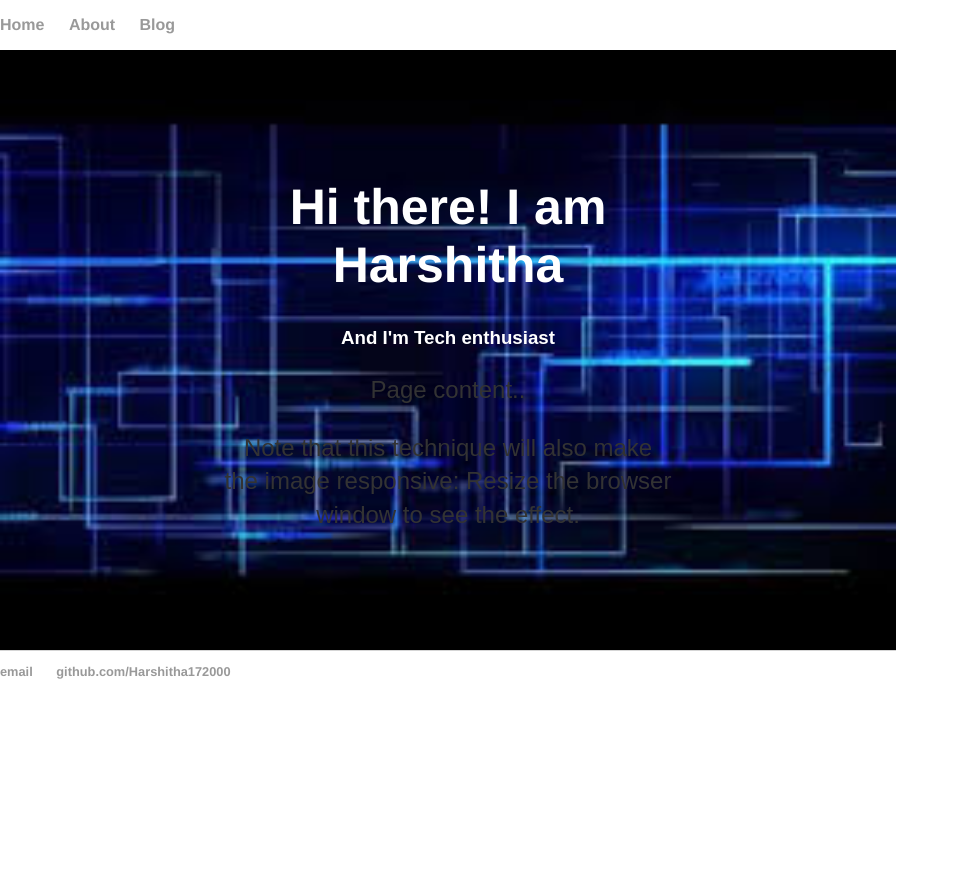
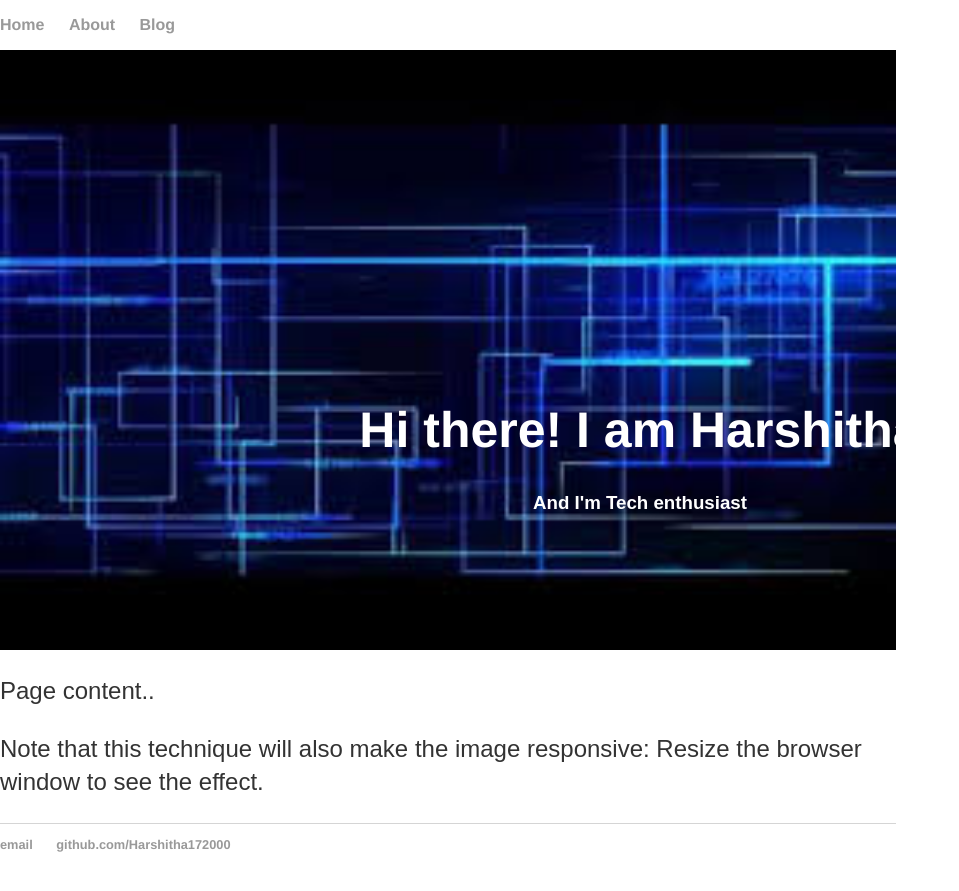
Before and after one commit to Harshitha172000/harshitha172000.github.io, a Jekyll site: the page built from index.html, in a window 1280 px wide. Shown: the top 891 px of the page, without its empty margins (0-959 px from the left). Built offline with Jekyll 4.4.1, drawn with Linux system fonts in a browser that asks for light colours.

Commit message:
Update index.html

```diff
--- a/index.html
+++ b/index.html
@@ -19,7 +19,7 @@ body {
   background-position: center;
   background-repeat: no-repeat;
   background-size: 100% 100%;
-  position: relative;
+  position: contain;
 }
 
 .hero-text {
@@ -39,12 +39,13 @@ body {
     <h1 style="font-size:50px">Hi there! I am Harshitha</h1>
     <h3>And I'm Tech enthusiast</h3>
     <!-- <button>Hire me</button> -->
-    <p>Page content..</p>
-    <p>Note that this technique will also make the image responsive: Resize the browser window to see the effect.</p>
 
   </div>
 </div>
 
+ <p>Page content..</p>
+ <p>Note that this technique will also make the image responsive: Resize the browser window to see the effect.</p>
+
 
 </body>
 </html>
```
